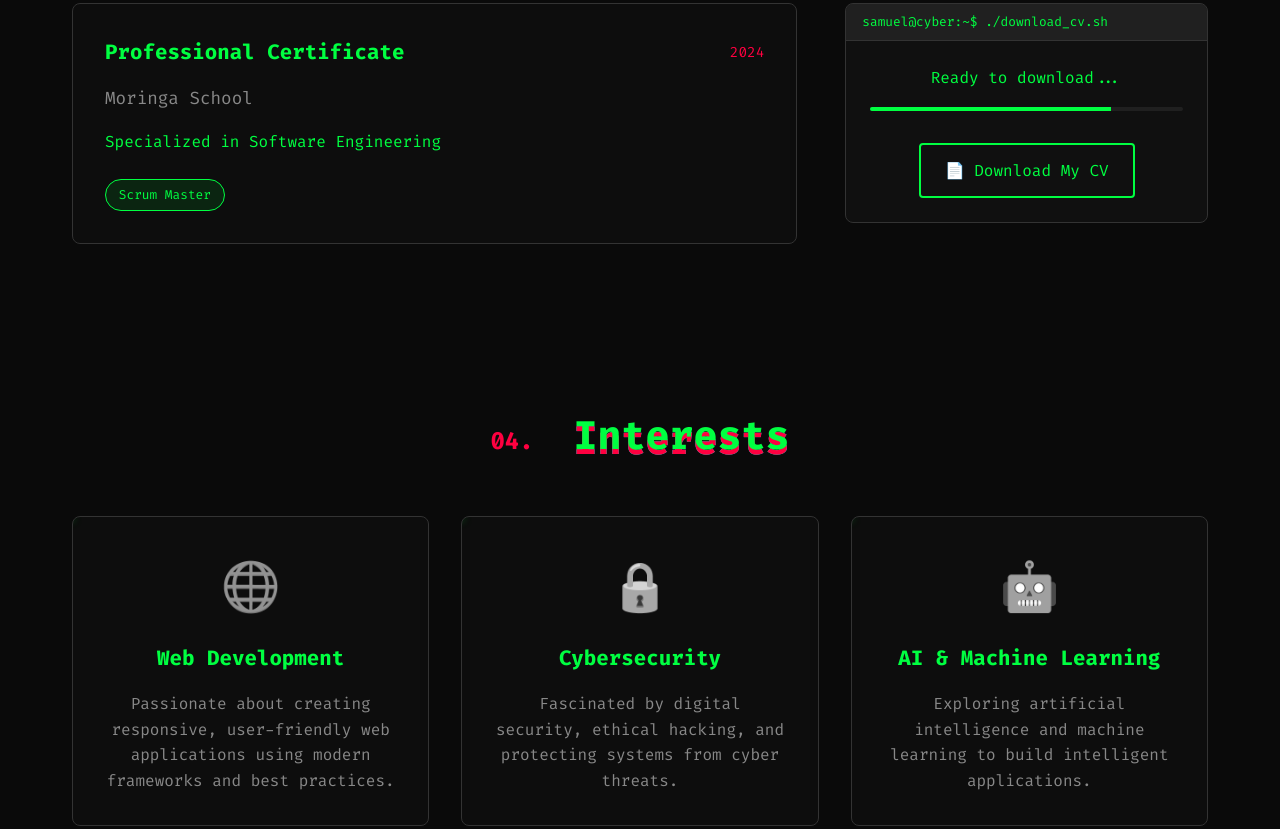
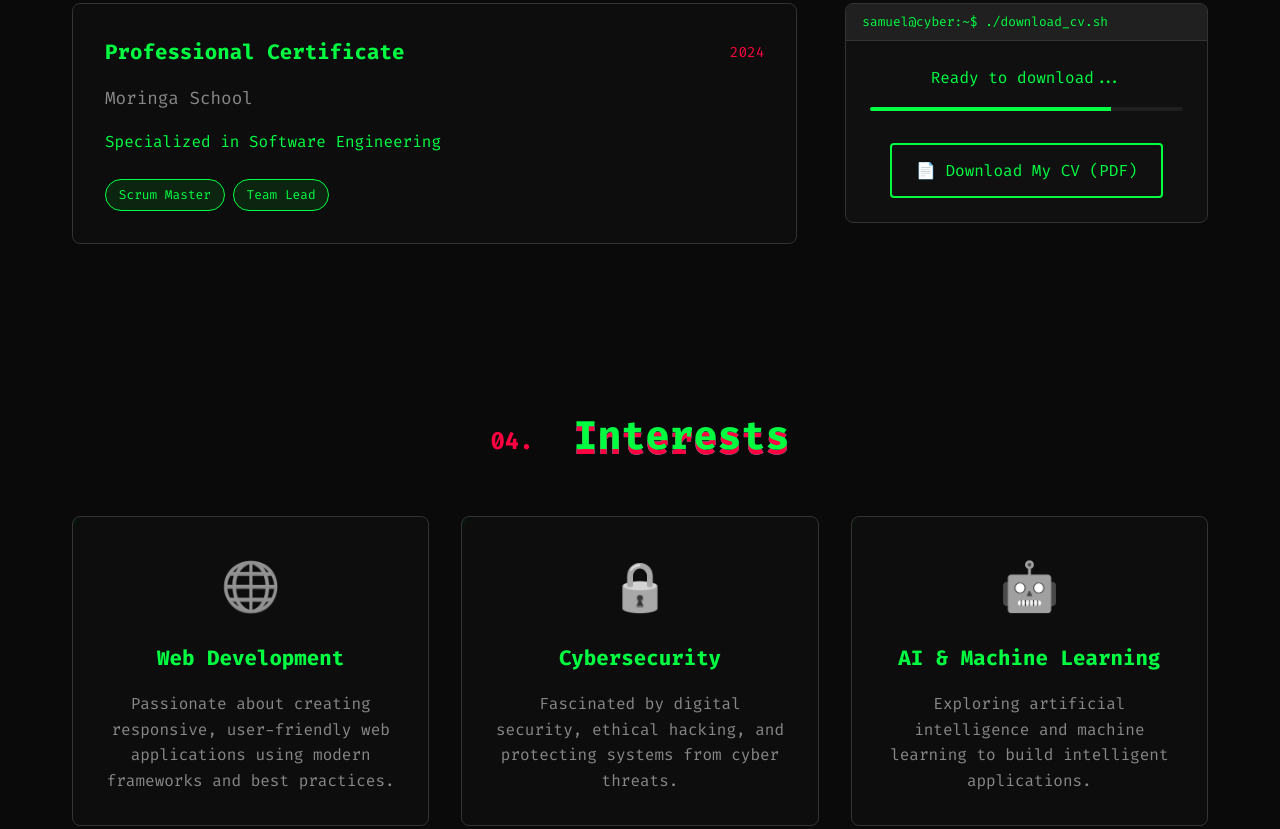
Before and after one commit to toxidity-18/Faceless, a plain HTML site: page index.html in a window 1280 px wide. Shown: the part 2416-3245 px from the top of the page. Drawn offline with Linux system fonts and the light colour scheme.

Commit message:
minor change

```diff
--- a/index.html
+++ b/index.html
@@ -255,11 +255,11 @@
                     <div class="card-body">
                         <p class="institution">Moringa School</p>
                         <p class="description">
-                            Specialized in Software Engineering
+                               Specialized in Software Engineering
                         </p>
                         <div class="achievements">
                             <span class="achievement-tag">Scrum Master</span>
-
+                            <span class="achievement-tag">Team Lead</span>
 
                         </div>
                     </div>
@@ -274,9 +274,10 @@
                             <div class="progress-bar">
                                 <div class="progress-fill"></div>
                             </div>
-                            <a href="data:text/plain;charset=utf-8,ALEX%20CYBER%20-%20CURRICULUM%20VITAE%0A%0ACONTACT%20INFORMATION%0AEmail%3A%20alex.cyber%40example.com%0APhone%3A%20%2B254%20700%20123%20456%0ALocation%3A%20Nairobi%2C%20Kenya%0ALinkedIn%3A%20linkedin.com%2Fin%2Falexcyber%0AGitHub%3A%20github.com%2Falexcyber%0A%0AEDUCATION%0ABachelor%20of%20Computer%20Science%0AUniversity%20of%20Nairobi%20%282020-2024%29%0AFirst%20Class%20Honors%20%28GPA%3A%203.8%2F4.0%29%0A%0ASKILLS%0A-%20Frontend%3A%20JavaScript%2C%20React.js%2C%20HTML%2FCSS%2C%20TypeScript%0A-%20Backend%3A%20Node.js%2C%20Python%2C%20MongoDB%2C%20PostgreSQL%0A-%20Security%3A%20Penetration%20Testing%2C%20Network%20Security%2C%20Ethical%20Hacking%0A%0APROJECTS%0A1.%20CyberShield%20Dashboard%20-%20Cybersecurity%20monitoring%20system%0A2.%20SecureShop%20E-commerce%20-%20Secure%20online%20shopping%20platform%0A3.%20AI%20Assistant%20Bot%20-%20Intelligent%20chatbot%20with%20NLP%0A%0AACHIEVEMENTS%0A-%20Dean%27s%20List%20%282022-2024%29%0A-%20Cybersecurity%20Club%20President%0A-%20Hackathon%20Winner%20%282023%29" download="Samuel_CV.txt" class="download-btn">
-                                <span>📄 Download My CV</span>
-                            </a>
+                          <a href="assets/Samuel_CV.pdf" download="Samuel_CV.pdf" class="download-btn">
+                                <span>📄 Download My CV (PDF)</span>
+                          </a>
+
                         </div>
                     </div>
                 </div>
```
Also changed, not shown: 1 other file.
